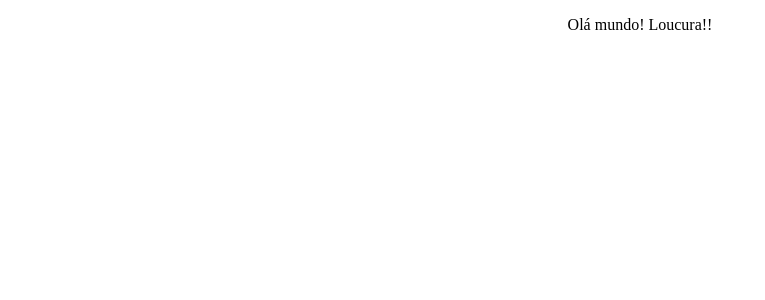
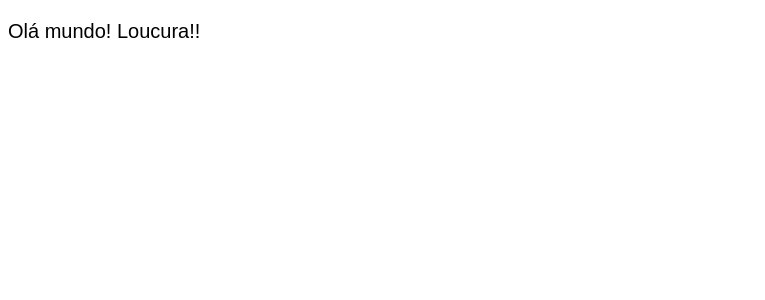
Before and after one commit to DavyddBF/react-curso, a React (Create React App) app in the folder states/: page / in a window 1280 px wide. Shown: the top 300 px of the page, without its empty margins (0-765 px from the left). Built offline with nearby package versions, Linux system fonts and the light colour scheme.

Commit message:
Atualizando CSS

```diff
--- a/states/src/App.css
+++ b/states/src/App.css
@@ -1,38 +1,7 @@
-.App {
-  text-align: center;
+* {
+  font-family: Arial, Helvetica, sans-serif;
 }
 
-.App-logo {
-  height: 40vmin;
-  pointer-events: none;
+p {
+  font-size: 20px;
 }
-
-@media (prefers-reduced-motion: no-preference) {
-  .App-logo {
-    animation: App-logo-spin infinite 20s linear;
-  }
-}
-
-.App-header {
-  background-color: #282c34;
-  min-height: 100vh;
-  display: flex;
-  flex-direction: column;
-  align-items: center;
-  justify-content: center;
-  font-size: calc(10px + 2vmin);
-  color: white;
-}
-
-.App-link {
-  color: #61dafb;
-}
-
-@keyframes App-logo-spin {
-  from {
-    transform: rotate(0deg);
-  }
-  to {
-    transform: rotate(360deg);
-  }
-}
```
